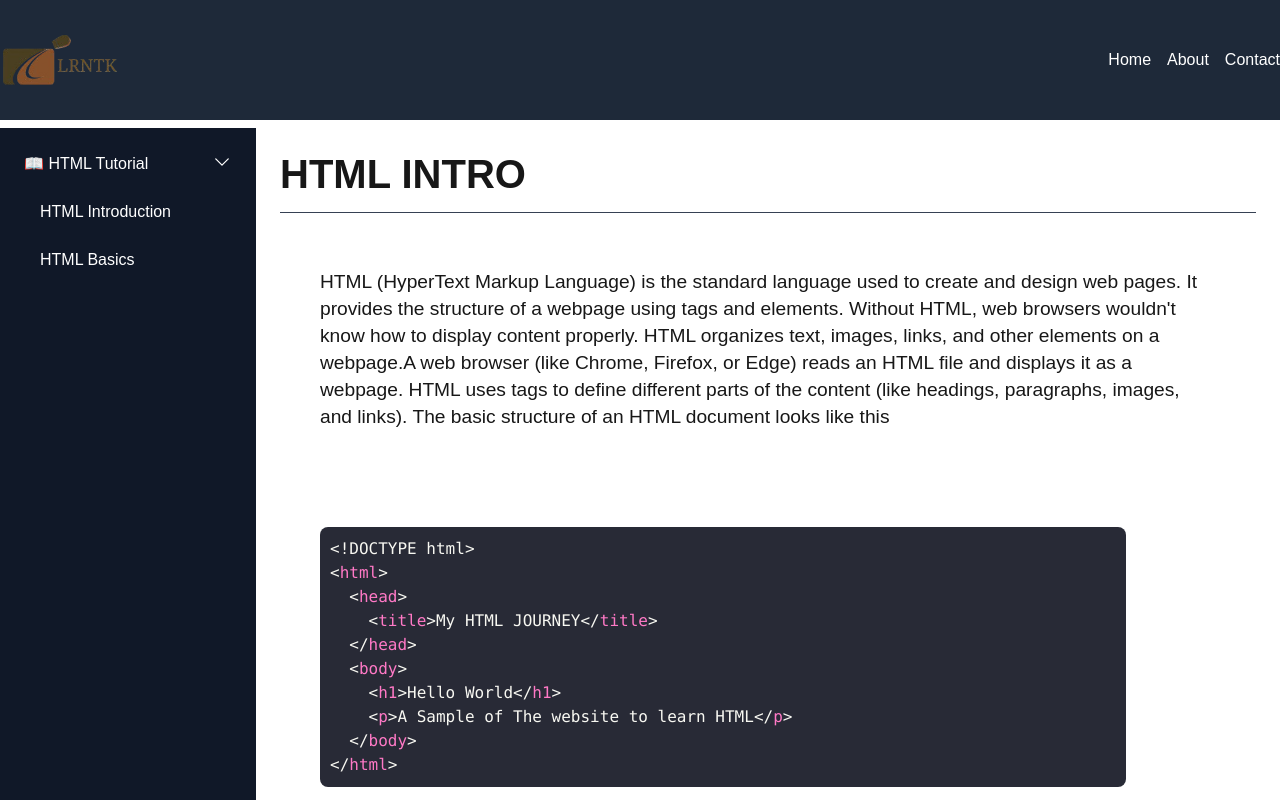
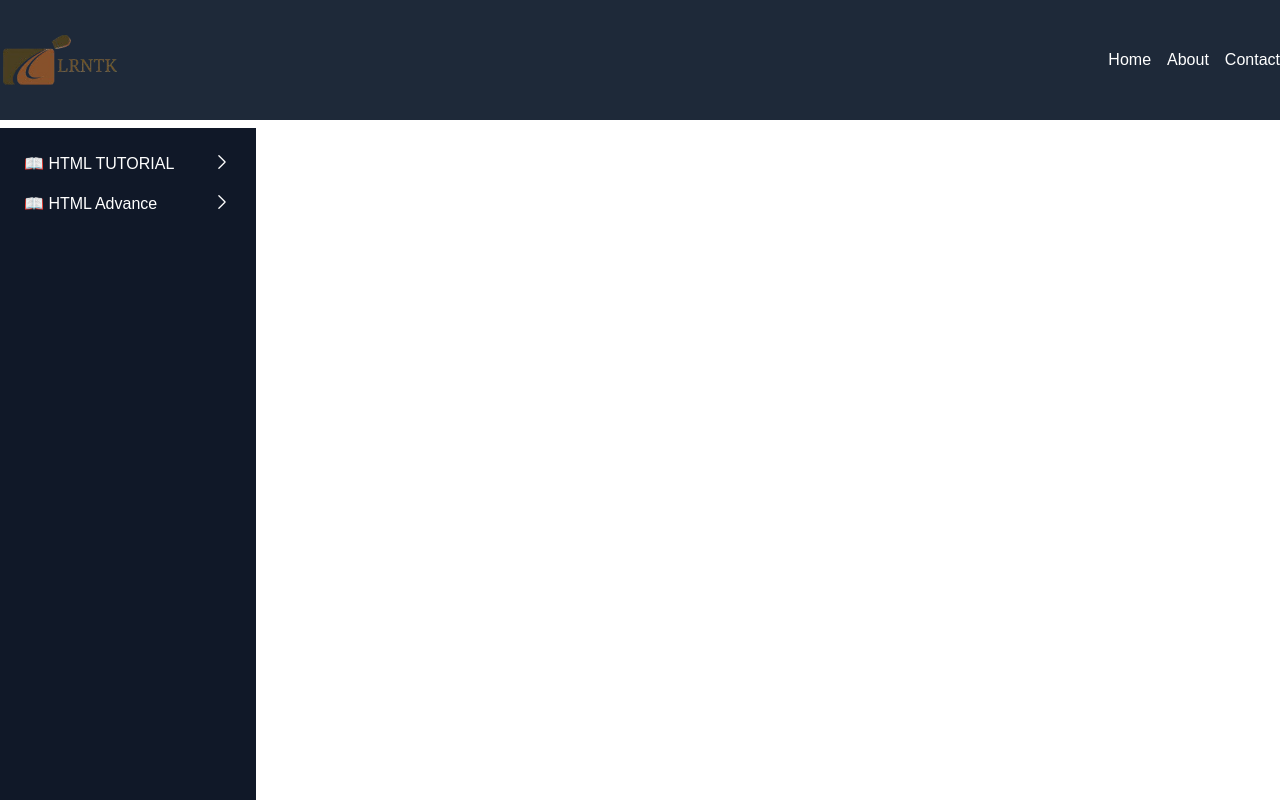
Before and after one commit to Fynova-Technologies/lrntk, a Next.js app: page /docs/introduction in a window 1280 px wide. Shown: the top 800 px of the page. Built offline with nearby package versions, Linux system fonts and the light colour scheme.

Commit message:
used params to fetch information

```diff
--- a/app/docs/basics/page.tsx
+++ b/app/docs/basics/page.tsx
@@ -18,7 +18,7 @@ interface Child {
 }
 
 interface Section {
-  id: number;
+  fk_id: number;
   title: string;
   children: Child[];
 }
@@ -35,7 +35,7 @@ export default function Setup() {
     fetch("/html_intro.json")
       .then((response) => response.json())
       .then((data:ApiResponse) => {
-        const foundSection = data.sections.find((sec:Section) => sec.id === 2);
+        const foundSection = data.sections.find((sec:Section) => sec.fk_id === 2);
         setContent(foundSection || null)
       }
     )
--- a/app/docs/introduction/page.tsx
+++ b/app/docs/introduction/page.tsx
@@ -1,10 +1,11 @@
-'use client'
-// import Link from 'next/link';
+'use client';
+
 import React from 'react';
-import {Highlight, themes} from 'prism-react-renderer';
+import { Highlight, themes } from 'prism-react-renderer';
 import Image from 'next/image';
-import { useState, useEffect } from "react";
-
+import { Suspense, useState, useEffect } from 'react';
+import { useRouter } from 'next/compat/router';
+import { useSearchParams } from 'next/navigation';
 
 interface Child {
   type: string;
@@ -18,7 +19,7 @@ interface Child {
 }
 
 interface Section {
-  id: number;
+  fk_id: number;
   title: string;
   children: Child[];
 }
@@ -27,25 +28,38 @@ interface ApiResponse {
   sections: Section[];
 }
 
-export default function Setup() {
+// Move Search into a separate component wrapped with Suspense
+function SearchComponent({ onPkIdFetched }: { onPkIdFetched: (pkId: string | null) => void }) {
+  const searchParams = useSearchParams();
+  const pk_id = searchParams.get('pk_id');
+  useEffect(() => {
+    onPkIdFetched(pk_id);
+  }, [pk_id, onPkIdFetched]);
+  return null; // This component doesn't render anything
+}
 
+function IntroductionPage({ pkId }: { pkId: string | null }) {
+  const router = useRouter();
   const [content, setContent] = useState<Section | null>(null);
 
   useEffect(() => {
-    fetch("/html_intro.json")
+    if (router && !router.isReady) {
+      return;
+    }
+    if (pkId) {
+      fetch('/html_intro.json')
         .then((response) => response.json())
-      .then((data:ApiResponse) => {
-        const foundSection = data.sections.find((sec:Section) => sec.id === 1);
-        setContent(foundSection || null)
+        .then((data: ApiResponse) => {
+          const foundSection = data.sections.find((sec: Section) => sec.fk_id === parseInt(pkId as string));
+          setContent(foundSection || null);
+        })
+        .catch((error) => console.error('Error fetching content:', error));
     }
-    )
-      .catch((error) => console.error("Error fetching content:", error));
-  }, []);
+  }, [router, pkId]);
 
   if (!content) {
     return <p>Loading...</p>;
   }
-
 
   return (
     <div className="html-intro">
@@ -53,37 +67,41 @@ export default function Setup() {
       <hr className="my-4 border-gray-700" />
 
       {/* Render Sections Dynamically */}
+      <Suspense fallback={<div>Loading...</div>}>
         {content.children.map((section, index) => {
           switch (section.type) {
-          case "text":
-            return <p key={index} className="mb-10 p-10 text-lg">{section.content}</p>;
+            case 'text':
+              return (
+                <p key={index} className="mb-10 p-10 text-lg">
+                  {section.content}
+                </p>
+              );
 
-          case "code":
+            case 'code':
               return (
-              <div key={index} className='p-10'>
-              <Highlight theme={themes.dracula} code={section.content||""} language="html">
+                <div key={index} className="p-10">
+                  <Highlight theme={themes.dracula} code={section.content || ''} language="html">
                     {({ className, style, tokens, getLineProps, getTokenProps }) => (
-        <div style={{ width: "90%", overflowX: "auto" }}>
+                      <div style={{ width: '90%', overflowX: 'auto' }}>
                         <pre
                           className={className}
                           style={{
                             ...style,
-              minWidth: "100%",
-              padding: "10px",
-              borderRadius: "8px",
-              display: "block",
-              whiteSpace:"pre-wrap",
-              overflowX: "auto", // Enables horizontal scrolling
-              // wordWrap: "normal", // Prevents text wrapping
-              background: "#282a36", // Dracula theme background color
+                            minWidth: '100%',
+                            padding: '10px',
+                            borderRadius: '8px',
+                            display: 'block',
+                            whiteSpace: 'pre-wrap',
+                            overflowX: 'auto',
+                            background: '#282a36',
                           }}
                         >
                           {tokens.map((line, i) => {
-              const lineProps = getLineProps({ line }); // Get line props
+                            const lineProps = getLineProps({ line });
                             return (
                               <div key={i} {...lineProps}>
                                 {line.map((token, key) => {
-                    const tokenProps = getTokenProps({ token }); // Get token props
+                                  const tokenProps = getTokenProps({ token });
                                   return <span key={key} {...tokenProps} />;
                                 })}
                               </div>
@@ -94,36 +112,53 @@ export default function Setup() {
                     )}
                   </Highlight>
                 </div>
-
               );
 
-          case "list":
+            case 'list':
               return (
                 <div key={index}>
                   <h2 className="text-2xl font-bold">{section.title}</h2>
                   <ul className="mt-4 p-10 text-lg">
                     {section.items?.map((item, idx) => (
-                    <li key={idx} className="text-green-400">• {item}</li>
+                      <li key={idx} className="text-green-400">
+                        • {item}
+                      </li>
                     ))}
                   </ul>
                 </div>
               );
 
-          case "example":
+            case 'example':
+              return <h1 key={index}>{section.text}</h1>;
+
+            case 'image':
               return (
-              <h1 key={index}>{section.text}</h1>
-          );
-
-          case "image":
-            return (
-              <Image key={index} src={section.url || ""} height={500} width={500} alt={section.alt||""} className="mt-4  rounded-lg m-10 " />
+                <Image
+                  key={index}
+                  src={section.url || ''}
+                  height={500}
+                  width={500}
+                  alt={section.alt || ''}
+                  className="mt-4 rounded-lg m-10"
+                />
               );
 
             default:
               return null;
           }
         })}
-
+      </Suspense>
     </div>
   );
 }
+
+export default function Setup() {
+  const [pkId, setPkId] = useState<string | null>(null);
+
+  return (
+    <Suspense fallback={<div>Loading...</div>}>
+      <SearchComponent onPkIdFetched={setPkId} />
+      {pkId !== null && <IntroductionPage pkId={pkId} />}
+    </Suspense>
+  );
+}
--- a/components/sidebar.tsx
+++ b/components/sidebar.tsx
@@ -1,6 +1,6 @@
 "use client";
 
-import { useState } from "react";
+import { useState, useEffect } from "react";
 import Link from "next/link";
 import { ChevronDownIcon, ChevronRightIcon } from "@heroicons/react/24/outline";
 
@@ -9,11 +9,41 @@ interface SidebarProps {
   isOpen: boolean;
 }
 
+interface SidebarContent {
+  pk_id: number;
+  child_title: string;
+}
+
+interface SidebarItem {
+  id: number;
+  dropdown_title: string;
+  contents: SidebarContent[];
+}
+
+
+
 const Sidebar = ({ isOpen }: SidebarProps) => {
   // Define state type
-  const [openSections, setOpenSections] = useState<{ docs: boolean }>({
-    docs: true,
+  const [openSections, setOpenSections] = useState<{ [docs:string]: boolean }>({
+    // docs: true,
   });
+
+  const [sideBarContents,setSideBarContents] = useState<SidebarItem[]>([])
+
+  useEffect (()=>{
+    fetch("/sidebar.json")
+      .then((response)=>response.json())
+      .then((data)=>{
+        setSideBarContents(data.sidebar)
+    })
+
+    .catch((error)=>console.error("Error Fetching contents", error));
+
+  },[]);
+
+  if (!sideBarContents) {
+    return <p>Loading...</p>;
+  }
 
   // Add parameter type
   const toggleSection = (section: keyof typeof openSections) => {
@@ -36,7 +66,47 @@ const Sidebar = ({ isOpen }: SidebarProps) => {
     >
       {/* Docs Section */}
       <div>
-        <button
+        {sideBarContents.map((sidebar,index)=>(
+          <div key={index}>
+          <button
+          key={index}
+          className="flex justify-between w-full text-left p-2 hover:bg-gray-700 rounded"
+          onClick={() => toggleSection(sidebar.dropdown_title)}
+        >
+          <span>📖 {sidebar.dropdown_title}</span>
+          {openSections[sidebar.dropdown_title] ? (
+            <ChevronDownIcon className="w-5 h-5" />
+          ) : (
+            <ChevronRightIcon className="w-5 h-5" />
+          )}
+        </button>
+
+        {openSections[sidebar.dropdown_title] && sidebar.contents &&(
+          <ul className="ml-4 mt-2 space-y-2">
+            {sidebar.contents.map((content,index)=>(
+              <li key={index}>
+              <Link
+                href={
+                {
+                  pathname: '/docs/introduction',
+                  query: { pk_id: content.pk_id },
+                }}
+                className="block p-2 hover:bg-gray-700 rounded"
+              >
+                {content.child_title}
+              </Link>
+            </li>
+            ))}
+          </ul>
+        )}
+        </div>
+
+
+
+        ))}
+
+
+        {/* <button
           className="flex justify-between w-full text-left p-2 hover:bg-gray-700 rounded"
           onClick={() => toggleSection("docs")}
         >
@@ -67,7 +137,7 @@ const Sidebar = ({ isOpen }: SidebarProps) => {
               </Link>
             </li>
           </ul>
-        )}
+        )} */}
       </div>
     </aside>
   );
--- a/public/html_intro.json
+++ b/public/html_intro.json
@@ -1,7 +1,7 @@
   {
     "sections": [
       {
-        "id": 1,
+        "fk_id": 1,
         "title": "HTML INTRO",
         "children": [
             {
@@ -38,7 +38,7 @@
         ]
       },
       {
-        "id": 2,
+        "fk_id": 2,
         "title": "HTML Basic",
         "children": [
             {
--- /dev/null
+++ b/public/sidebar.json
@@ -0,0 +1,36 @@
+{
+   "sidebar":[
+        {
+        "id":1,
+        "dropdown_title":"HTML TUTORIAL",
+        "contents":[
+            {
+                "pk_id":1,
+                "child_title":"HTML Introduction"
+            },
+
+            {
+                "pk_id":2,
+                "child_title":"HTML Basics"
+            }
+
+        ]
+        },
+        {
+            "id":2,
+            "dropdown_title":"HTML Advance",
+            "contents":[
+                {
+                    "pk_id":1,
+                    "child_title":"HTML Introduction"
+                },
+
+                {
+                    "pk_id":2,
+                    "child_title":"HTML Basics"
+                }
+
+            ]
+            }
+   ]
+}
```
Also changed, not shown: app/globals.css (line endings or trailing spaces). Lines whose indentation alone changed are shown as unchanged.
